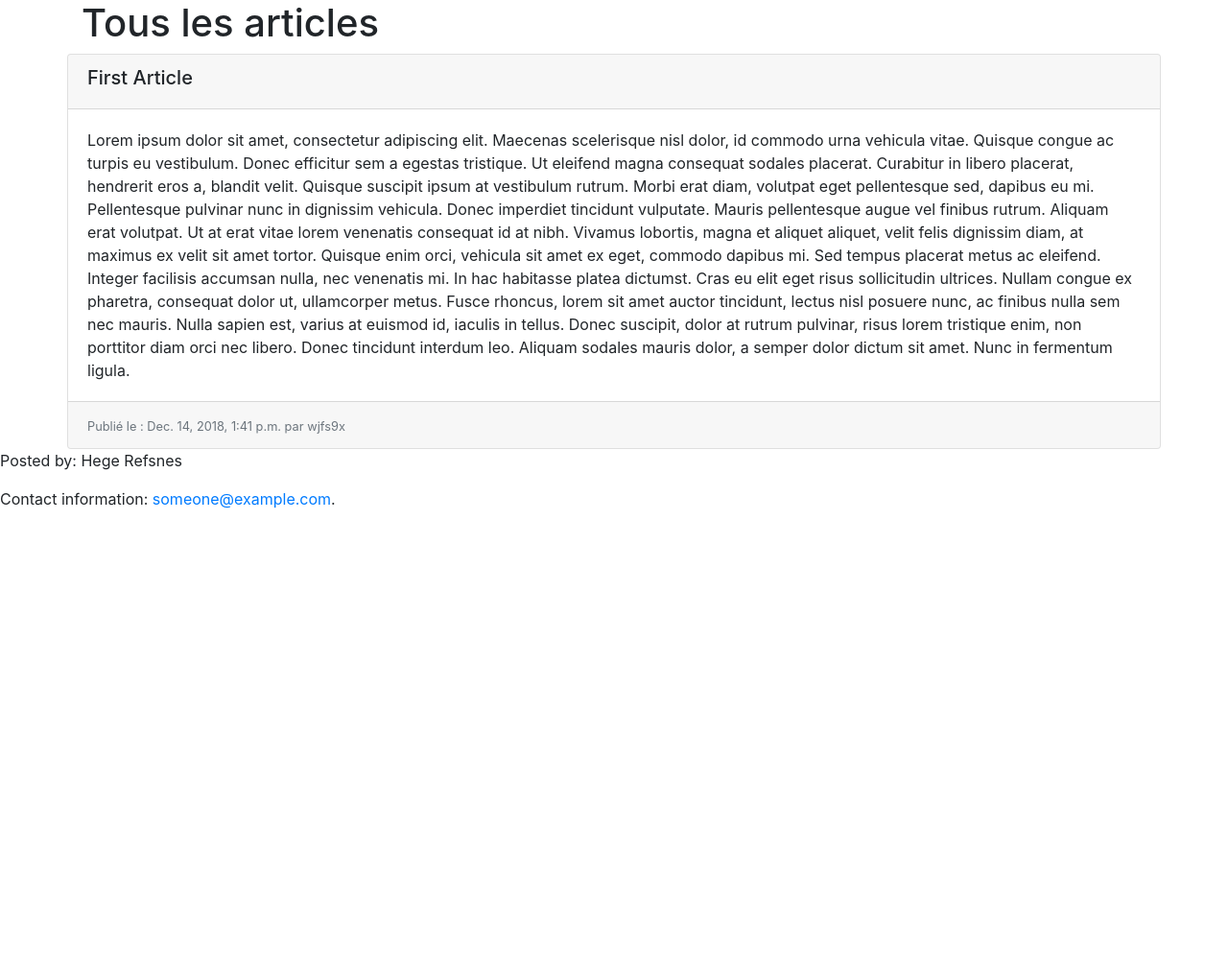
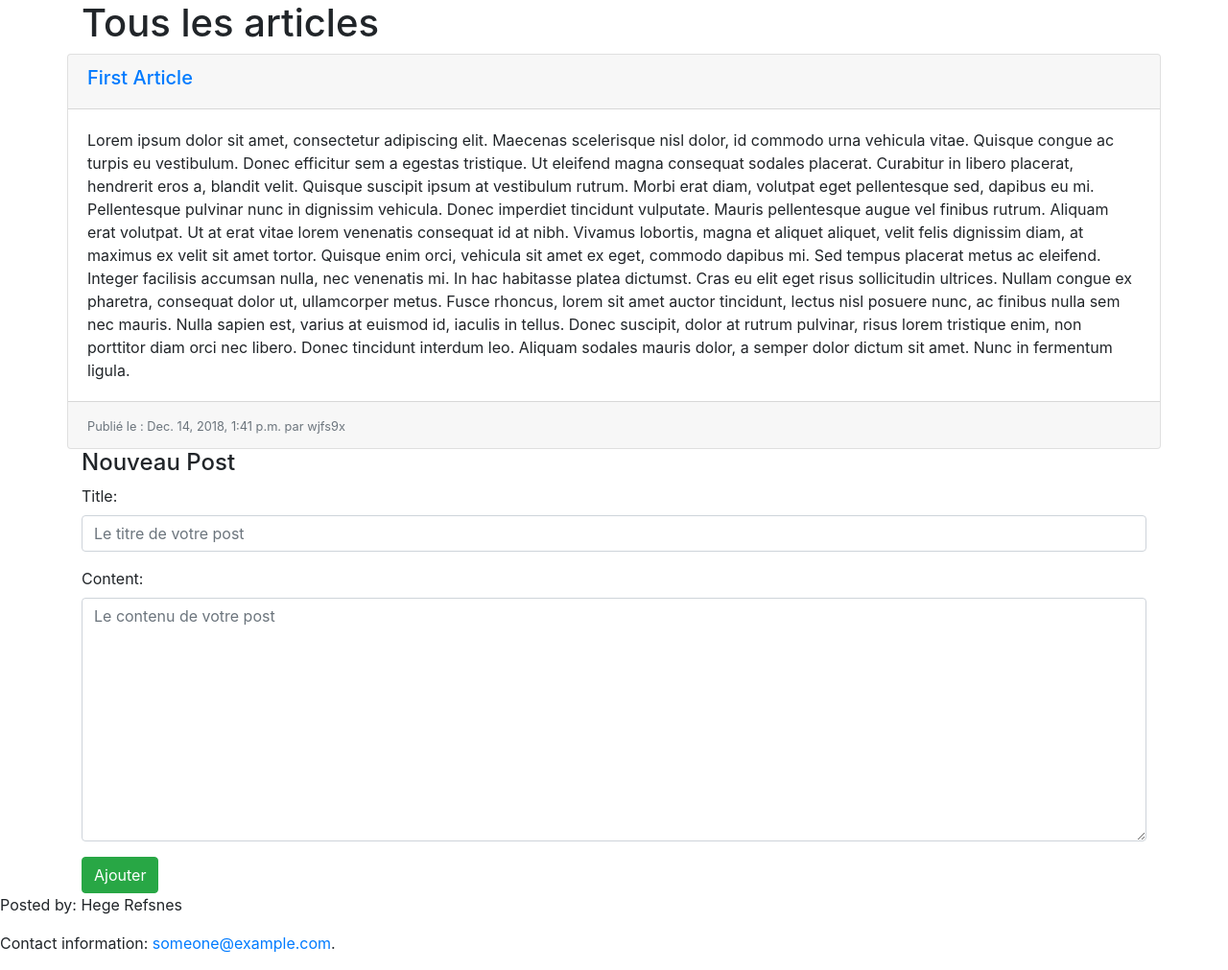
Before and after one commit to clavos/cartoonWar, a Django app: page /forum/article/all in a window 1280 px wide. Shown: the part 56-1067 px from the top of the page at 96% size. Before the commit the page ends 586 px from the top, so only its background shows below. Run offline with Django 3.2, Linux system fonts and the light colour scheme; a user stored in the database is signed in; data comes from the database, SQL or seed files in the repository; some libraries are stand-ins or nearby versions.

Commit message:
Ajout des formulaires pour les commentaires et les posts dans la partie forum

```diff
--- a/cartoonWar/urls.py
+++ b/cartoonWar/urls.py
@@ -54,6 +54,7 @@ urlpatterns = [
 urlpatterns += [
     path('forum/', forum_views.forum, name='forum'),
     path('forum/article/all', forum_views.get_all_articles, name='all_articles'),
+    re_path(r'^forum/article/(?P<pk>\d+)/', forum_views.get_one_article, name='one_article'),
 ]
 
 urlpatterns += [
--- /dev/null
+++ b/forum/forms.py
@@ -0,0 +1,60 @@
+from django import forms
+from forum.models import Article, Comment
+
+
+class CommentForm(forms.ModelForm):
+    content = forms.CharField(widget=forms.TextInput(
+        attrs={
+            'class': 'form-control',
+            'placeholder': 'Votre commentaire',
+        }
+    ))
+
+    class Meta:
+        model = Comment
+        fields = (
+            'content',
+        )
+
+    def save(self, commit=True):
+        comment = super(CommentForm, self).save(commit=False)
+        comment.content = self.cleaned_data['content']
+
+        if commit:
+            comment.save()
+
+        return comment
+
+
+class ArticleForm(forms.ModelForm):
+    title = forms.CharField(widget=forms.TextInput(
+        attrs={
+            'class': 'form-control',
+            'id': 'title',
+            'placeholder': 'Le titre de votre post',
+        }
+    ))
+    content = forms.CharField(widget=forms.Textarea(
+        attrs={
+            'class': 'form-control',
+            'id': 'content',
+            'placeholder': 'Le contenu de votre post',
+        }
+    ))
+
+    class Meta:
+        model = Article
+        fields = (
+            'title',
+            'content',
+        )
+
+    def save(self, commit=True):
+        article = super(ArticleForm, self).save(commit=False)
+        article.content = self.cleaned_data['content']
+        article.title = self.cleaned_data['title']
+
+        if commit:
+            article.save()
+
+        return article
--- a/forum/models.py
+++ b/forum/models.py
@@ -2,16 +2,17 @@ from django.db import models
 
 from card.models import UserProfile
 
+
 class Article(models.Model):
     title = models.CharField(max_length=255)
-    #topic
     content = models.TextField(default="")
     publish_date = models.DateTimeField(auto_now_add=True, null=True)
     publisher = models.ForeignKey(UserProfile, blank=True, null=True, on_delete=models.DO_NOTHING,
-                                related_name='article_publisher')
+                                  related_name='article_publisher')
 
     def __str__(self):
         return self.title
+
 
 class Comment(models.Model):
     content = models.TextField(default="")
--- a/forum/templates/forum/articles.html
+++ b/forum/templates/forum/articles.html
@@ -5,9 +5,9 @@
         <h1>Tous les articles</h1>
         <div class="row">
             {% for article in articles %}
-                <div class="card" style="cursor:pointer;">
+                <div class="card">
                     <div class="card-header">
-                        <h5>{{ article.title }}</h5>
+                        <h5><a href="{% url 'one_article' article.pk %}">{{ article.title }}</a></h5>
                     </div>
                     <div class="card-body">
                         <p class="card-text">{{ article.content}}</p>
@@ -18,5 +18,15 @@
                 </div>
             {% endfor %}
         </div>
+        <h4>Nouveau Post</h4>
+        {% if user.is_authenticated %}
+            <form method="post">
+                {% csrf_token %}
+                {{ form.as_p }}
+                <button type="submit" class="btn btn-success">Ajouter</button>
+            </form>
+        {% else %}
+            <p>Veuillez vous connecter pour créer un nouveau post</p>
+        {% endif %}
     </div>
 {% endblock %}
--- a/forum/views.py
+++ b/forum/views.py
@@ -1,16 +1,42 @@
-from django.shortcuts import render
+from django.shortcuts import render, redirect
+from forum.forms import CommentForm, ArticleForm
+from forum.models import Article, Comment
+from card.models import UserProfile
 
-from forum.models import Article, Comment
 
 def forum(request):
     return render(request, 'forum.html')
 
 
 def get_all_articles(request):
+    form = ArticleForm()
     articles = Article.objects.all()
-    return render(request, 'forum/articles.html', {"articles": articles, "title": "All the articles"})
+    if request.method == 'POST':
+        form = ArticleForm(request.POST)
+        if form.is_valid():
+            article = form.save(commit=False)
+            article.publisher = UserProfile.objects.get(user=request.user)
+            article.save()
+            print(article)
+            return redirect('all_articles')
+
+    return render(request, 'forum/articles.html', {"articles": articles, 'form': form})
 
 
 def get_one_article(request, **kwargs):
-    article = Article.objects.get(pk=kwargs['pk'])
-    return render(request, 'forum/detail_article.html', {"article": article})
+    if request.method == 'GET':
+        form = CommentForm()
+        article = Article.objects.get(pk=kwargs['pk'])
+        comments = article.comment_article.all()
+        return render(request, 'forum/detail_article.html', {"article": article, 'comments': comments, 'form': form})
+    if request.method == 'POST':
+        form = CommentForm(request.POST)
+        article = Article.objects.get(pk=kwargs['pk'])
+        if form.is_valid():
+            comment = form.save(commit=False)
+            comment.article = article
+            comment.publisher = UserProfile.objects.get(user=request.user)
+            comment.save()
+
+            return redirect('one_article', pk=kwargs['pk'])
+        return redirect('one_article', pk=kwargs['pk'])
```
Also changed, not shown: forum/templates/forum/detail_article.html (added, +38 -0 lines).
